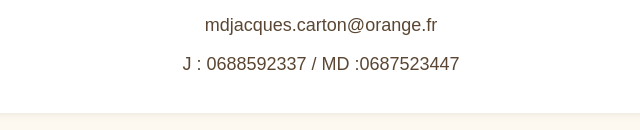
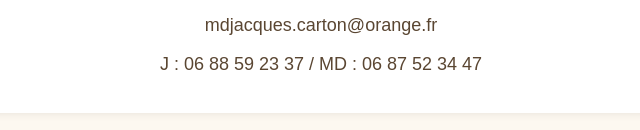
Before and after one commit to Victorpaicheur/noces-dor-marie-jacques, a plain HTML site: page index.html in a window 1280 px wide. Shown: the part 902-1032 px from the top of the page, 319-959 px from the left. Drawn offline with Linux system fonts and the light colour scheme.

Commit message:
Update index.html

```diff
--- a/index.html
+++ b/index.html
@@ -64,7 +64,7 @@
         <p><a href="https://www.parcdumarquenterre.fr/" target="_blank">Parc du Marquenterre</a></p>
         <p><u>Merci de nous confirmer votre présence avant le 1er juin:</u></p>
         <p>mdjacques.carton@orange.fr</p>
-        <p>J : 0688592337 / MD :0687523447</p>
+        <p>J : 06 88 59 23 37 / MD : 06 87 52 34 47</p>
     </div>
 </body>
 </html>
```
